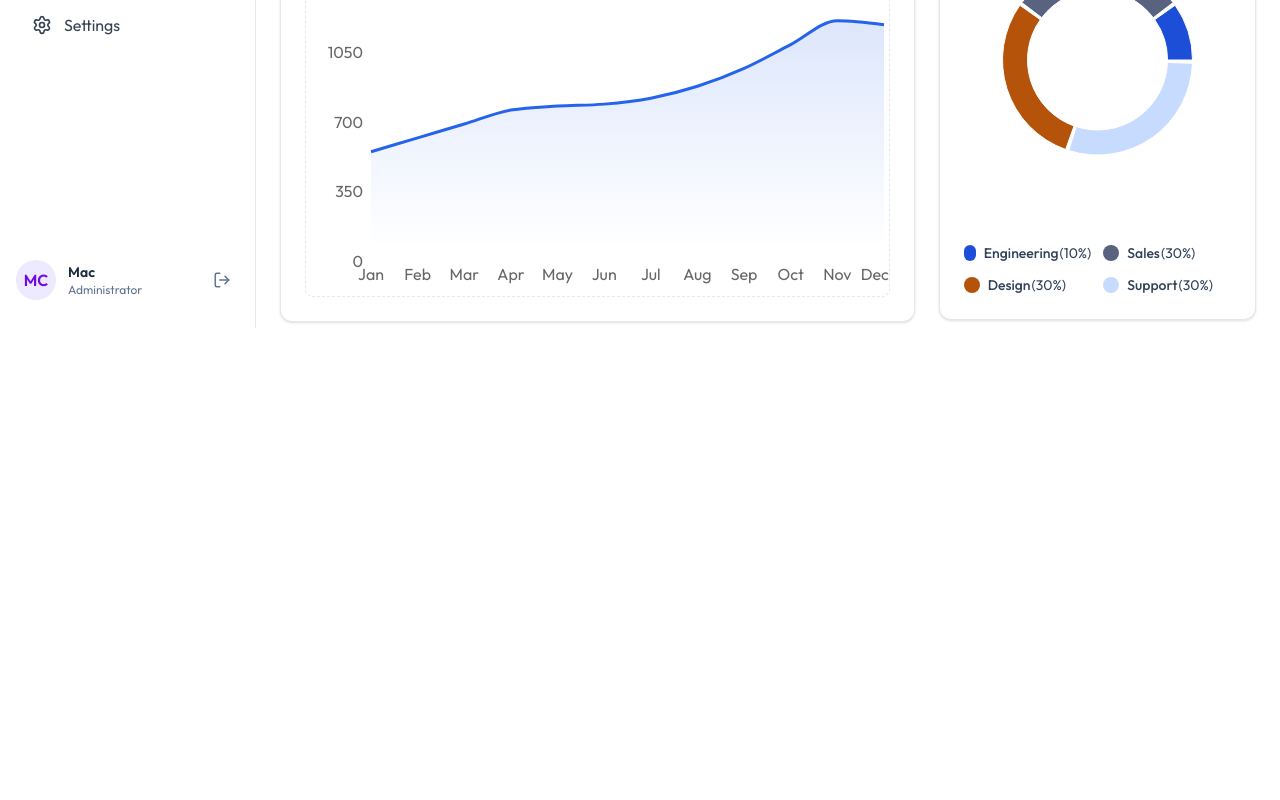
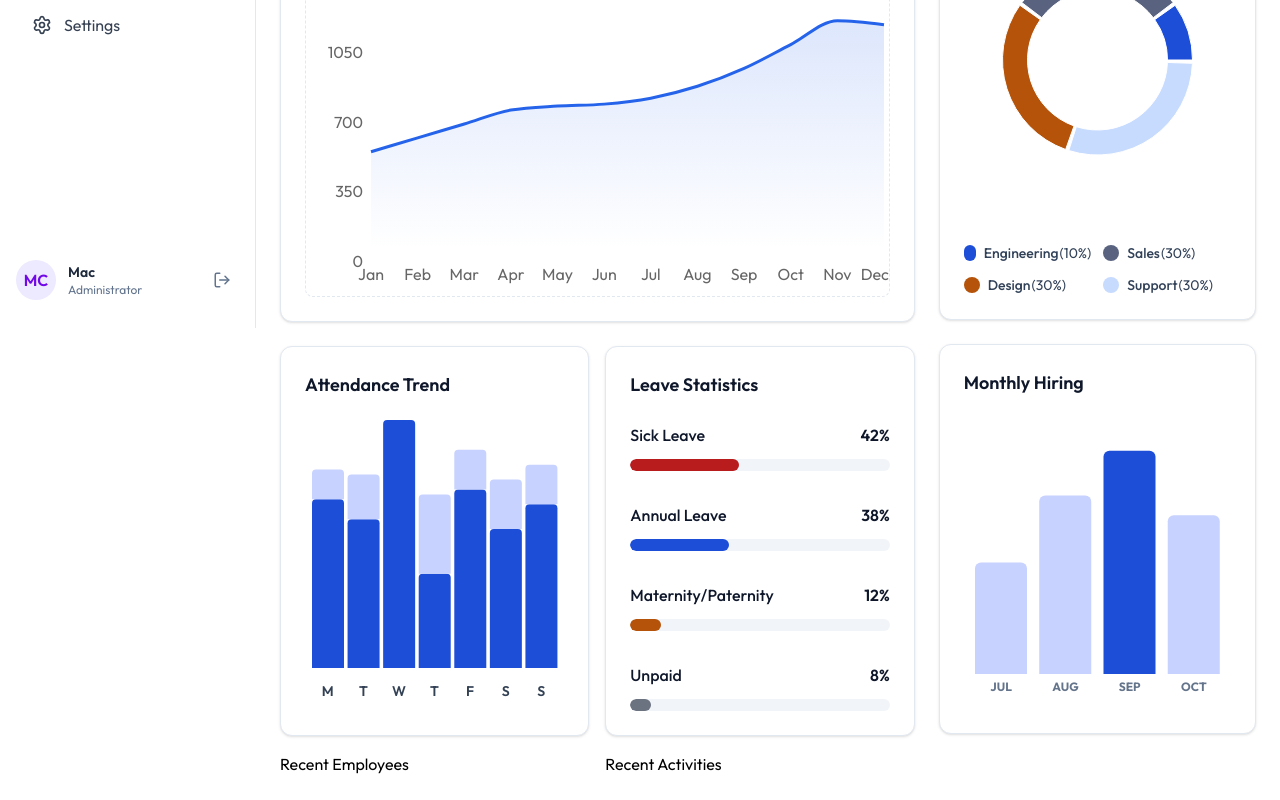
Before and after one commit to Firoz-mac/StaffSync, a React (Vite) app in the folder client/: page /dashboard in a window 1280 px wide. Shown: the part 472-1272 px from the top of the page. Before the commit the page ends 818 px from the top, so only its background shows below. Built offline with nearby package versions, Linux system fonts and the light colour scheme.

Commit message:
feat: add attendance trend, leave statistics, and monthly hiring components

```diff
--- /dev/null
+++ b/client/src/components/dashboard/admin/AttendanceTrend.jsx
@@ -0,0 +1,75 @@
+import React from 'react'
+import {
+  ResponsiveContainer,
+  BarChart,
+  Bar,
+  XAxis,
+  YAxis,
+  Tooltip,
+} from "recharts";
+
+const AttendanceTrend = () => {
+
+    const attendanceTrendData = [
+        { day: "M", present: 68, absent: 12 },
+        { day: "T", present: 60, absent: 18 },
+        { day: "W", present: 100, absent: 0 },
+        { day: "T", present: 38, absent: 32 },
+        { day: "F", present: 72, absent: 16 },
+        { day: "S", present: 56, absent: 20 },
+        { day: "S", present: 66, absent: 16 },
+    ];
+
+  return (
+    <div className='rounded-xl border border-slate-200 bg-white p-4 shadow-sm lg:p-6'>
+        <h4 className="text-lg font-semibold text-slate-900">Attendance Trend</h4>
+
+        <div className="h-72 mt-4">
+
+            <ResponsiveContainer width="100%" height="100%">
+                <BarChart
+                    data={attendanceTrendData}
+                    barSize={32}
+                    barGap={8}
+                >
+                    <XAxis
+                        dataKey="day"
+                        axisLine={false}
+                        tickLine={false}
+                        tick={{
+                            fill: "#334155",
+                            fontSize: 14,
+                            fontWeight: 600,
+                        }}
+                        dy={10}
+                    />
+
+                    <YAxis hide />
+
+                    <Tooltip cursor={false} />
+
+                    <Bar
+                        dataKey="present"
+                        stackId="attendance"
+                        radius={[4, 4, 0, 0]}
+                        fill="#1D4ED8"
+                    />
+
+
+                    <Bar
+                        dataKey="absent"
+                        stackId="attendance"
+                        radius={[4, 4, 0, 0]}
+                        fill="#C7D2FE"
+                    />
+
+                </BarChart>
+            </ResponsiveContainer>
+
+        </div>
+
+    </div>
+  )
+}
+
+export default AttendanceTrend
--- /dev/null
+++ b/client/src/components/dashboard/admin/MonthlyHiring.jsx
@@ -0,0 +1,80 @@
+import React from 'react'
+import {
+  ResponsiveContainer,
+  BarChart,
+  Bar,
+  XAxis,
+  YAxis,
+  Cell,
+} from "recharts";
+
+const MonthlyHiring = () => {
+
+  const monthlyHiringData = [
+    {
+      month: "JUL",
+      hired: 45,
+      active: false,
+    },
+    {
+      month: "AUG",
+      hired: 72,
+      active: false,
+    },
+    {
+      month: "SEP",
+      hired: 90,
+      active: true,
+    },
+    {
+      month: "OCT",
+      hired: 64,
+      active: false,
+    },
+  ];
+
+  return (
+    <div className='rounded-xl border border-slate-200 bg-white p-4 shadow-sm lg:p-6'>
+      <h4 className="text-lg font-semibold text-slate-900">Monthly Hiring</h4>
+
+      <div className="h-72 mt-6">
+        <ResponsiveContainer width="100%" height="100%">
+          <BarChart
+            data={monthlyHiringData}
+            barSize={52}
+          >
+            <XAxis
+              dataKey="month"
+              axisLine={false}
+              tickLine={false}
+              tick={{
+                fontSize: 12,
+                fontWeight: 700,
+                fill: "#64748B",
+              }}
+            />
+
+            <YAxis hide />
+
+            <Bar
+              dataKey="hired"
+              radius={[6, 6, 0, 0]}
+            >
+
+              {monthlyHiringData.map((data)=>(
+                <Cell
+                  key={data.month}
+                  fill={data.active ? "#1D4ED8" : "#C7D2FE"}
+                />
+              ))}
+
+            </Bar>
+
+          </BarChart>
+        </ResponsiveContainer>
+      </div>
+    </div>
+  )
+}
+
+export default MonthlyHiring
--- /dev/null
+++ b/client/src/components/dashboard/admin/leaveStatistics/LeaveStatistics.jsx
@@ -0,0 +1,28 @@
+import React from 'react'
+import ProgressBar from './ProgressBar'
+import { leaveStatisticsData } from '../../../../constants/dashboard/leaveStatisticsData'
+import { leaveStatisticsBarPercentage } from '../../../../utils/chartUtils'
+
+const LeaveStatistics = () => {
+
+  const progressBarData = leaveStatisticsBarPercentage(leaveStatisticsData);
+
+  return (
+    <div className='rounded-xl border border-slate-200 bg-white p-4 shadow-sm lg:p-6'>
+      <h4 className="text-lg font-semibold text-slate-900">Leave Statistics</h4>
+
+      <div className="mt-6 space-y-8">
+        {
+          progressBarData.map((leave)=>(
+            <ProgressBar
+              key={leave.type}
+              leave={leave}
+            />
+          ))
+        }
+      </div>
+    </div>
+  )
+}
+
+export default LeaveStatistics
--- /dev/null
+++ b/client/src/components/dashboard/admin/leaveStatistics/ProgressBar.jsx
@@ -0,0 +1,31 @@
+import React from 'react'
+
+const ProgressBar = ({leave}) => {
+
+  return (
+    <div>
+        <div className='mb-3 flex items-center justify-between'>
+            <span className="text-base font-medium text-slate-900">
+              {leave.type}
+            </span>
+            <span className="text-base font-semibold text-slate-900">
+              {leave.percentage}%
+            </span>
+        </div>
+
+        {/* Bar */}
+        <div className="h-3 overflow-hidden rounded-full bg-slate-100">
+            <div
+              className='h-full rounded-full transition-all duration-700 ease-out'
+              style={{
+                width: `${leave.percentage}%`,
+                backgroundColor: leave.color
+              }}
+            />
+        </div>
+
+    </div>
+  )
+}
+
+export default ProgressBar
--- /dev/null
+++ b/client/src/constants/dashboard/leaveStatisticsData.js
@@ -0,0 +1,22 @@
+export const leaveStatisticsData = [
+  {
+    type: "Sick Leave",
+    count: 42,
+    color: "#B91C1C",
+  },
+  {
+    type: "Annual Leave",
+    count: 38,
+    color: "#1D4ED8",
+  },
+  {
+    type: "Maternity/Paternity",
+    count: 12,
+    color: "#B45309",
+  },
+  {
+    type: "Unpaid",
+    count: 8,
+    color: "#6B7280",
+  },
+];
--- a/client/src/pages/dashboard/AdminDashboard.jsx
+++ b/client/src/pages/dashboard/AdminDashboard.jsx
@@ -3,6 +3,9 @@ import WelcomeBanner from '../../components/dashboard/WelcomeBanner'
 import SummaryCardSection from '../../components/dashboard/summaryCard/SummaryCardSection'
 import EmployeeGrowthChart from '../../components/dashboard/admin/EmployeeGrowthChart'
 import DepartmentDistribution from '../../components/dashboard/admin/DepartmentDistribution'
+import AttendanceTrend from '../../components/dashboard/admin/AttendanceTrend'
+import LeaveStatistics from '../../components/dashboard/admin/leaveStatistics/LeaveStatistics'
+import MonthlyHiring from '../../components/dashboard/admin/MonthlyHiring'
 
 const AdminDashboard = () => {
 
@@ -13,12 +16,21 @@ const AdminDashboard = () => {
 
         <div className='grid grid-cols-1 gap-6 lg:grid-cols-[4fr_2fr]'>
 
-          <div>
+          <div className='grid grid-cols-1 gap-6'>
             <EmployeeGrowthChart/>
+
+            <div className='grid grid-cols-1 lg:grid-cols-2 gap-4'>
+              <AttendanceTrend/>
+              <LeaveStatistics/>
+              <p>Recent Employees</p>
+              <p>Recent Activities</p>
+            </div>
+
           </div>
 
-          <div>
+          <div className='flex flex-col gap-6'>
             <DepartmentDistribution/>
+            <MonthlyHiring/>
           </div>
 
         </div>
--- a/client/src/utils/chartUtils.js
+++ b/client/src/utils/chartUtils.js
@@ -6,3 +6,12 @@ export const departmentPieChartPercentage = (data) =>{
         percentage: Math.round((dept.value / total) * 100),
     }));
 };
+
+export const leaveStatisticsBarPercentage = (data) =>{
+    const total = data.reduce((sum, leave)=> sum + leave.count, 0);
+
+    return data.map((leave)=> ({
+        ...leave,
+        percentage: Math.round((leave.count/total) * 100),
+    }));
+}
```
